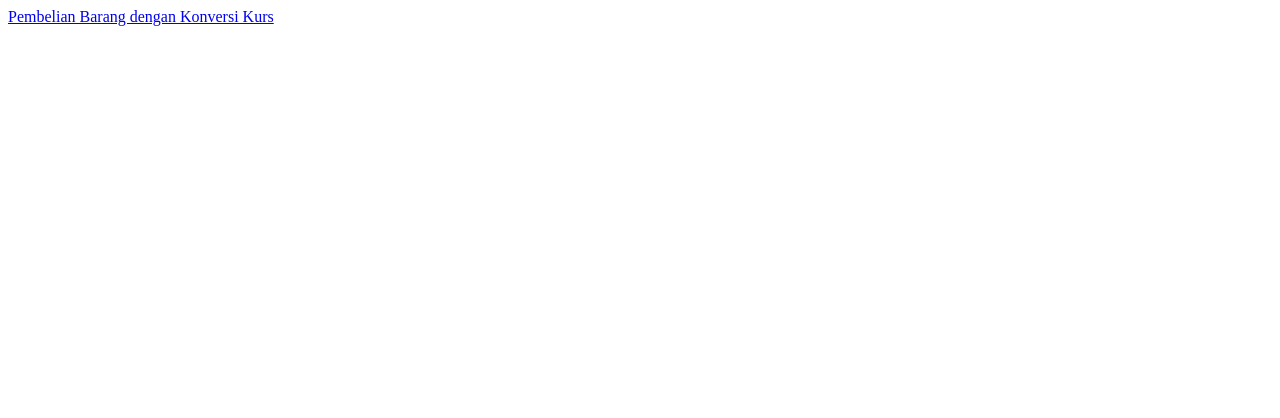
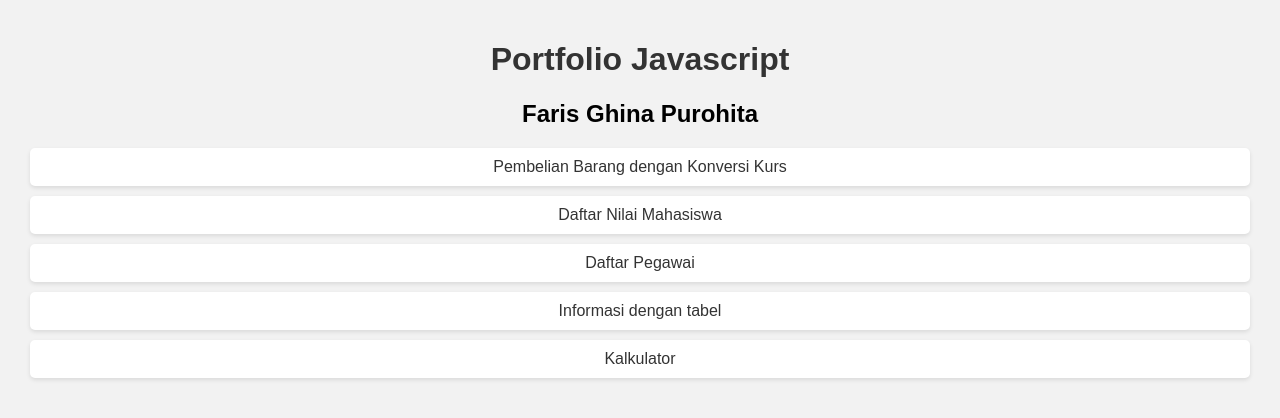
Before and after one commit to farisgp/JavaScript, a plain HTML site: page index.html in a window 1280 px wide. Drawn offline with Linux system fonts and the light colour scheme.

Commit message:
Update index.html

```diff
--- a/index.html
+++ b/index.html
@@ -1 +1,68 @@
-<a href="tugas4Js.html"> Pembelian Barang dengan Konversi Kurs</a>
+<!DOCTYPE html>
+<html lang="en">
+  <head>
+    <meta charset="UTF-8" />
+    <meta name="viewport" content="width=device-width, initial-scale=1.0" />
+    <title>My Link Tree</title>
+    <style>
+      body {
+        font-family: Arial, sans-serif;
+        text-align: center;
+        background-color: #f2f2f2;
+        margin: 0;
+        padding: 20px;
+      }
+
+      h1 {
+        color: #333;
+      }
+
+      .links {
+        display: flex;
+        flex-wrap: wrap;
+        justify-content: center;
+        margin-top: 20px;
+      }
+
+      .link-item {
+        margin: 10px;
+      }
+
+      .link-item a {
+        display: block;
+        padding: 10px;
+        background-color: #fff;
+        border-radius: 5px;
+        box-shadow: 0 2px 4px rgba(0, 0, 0, 0.1);
+        text-decoration: none;
+        color: #333;
+        transition: background-color 0.3s ease;
+      }
+
+      .link-item a:hover {
+        background-color: #eee;
+      }
+    </style>
+  </head>
+  <body>
+    <h1>Portfolio Javascript</h1>
+    <h2>Faris Ghina Purohita</h2>
+      <div class="link-item">
+        <a href="tugas4Js.html">Pembelian Barang dengan Konversi Kurs</a>
+      </div>
+      <div class="link-item">
+        <a href="tugas3Js.html">Daftar Nilai Mahasiswa</a>
+      </div>
+      <div class="link-item">
+        <a href="tugas2Js.html">Daftar Pegawai</a>
+      </div>
+      <div class="link-item">
+        <a href="tugas6Js/tugas6Js.html">Informasi dengan tabel</a>
+      </div>
+      <div class="link-item">
+        <a href="tugas5Js/tugas5Js.html">Kalkulator</a>
+      </div>
+      <!-- Tambahkan link-item tambahan sesuai kebutuhan -->
+    </div>
+  </body>
+</html>
```
